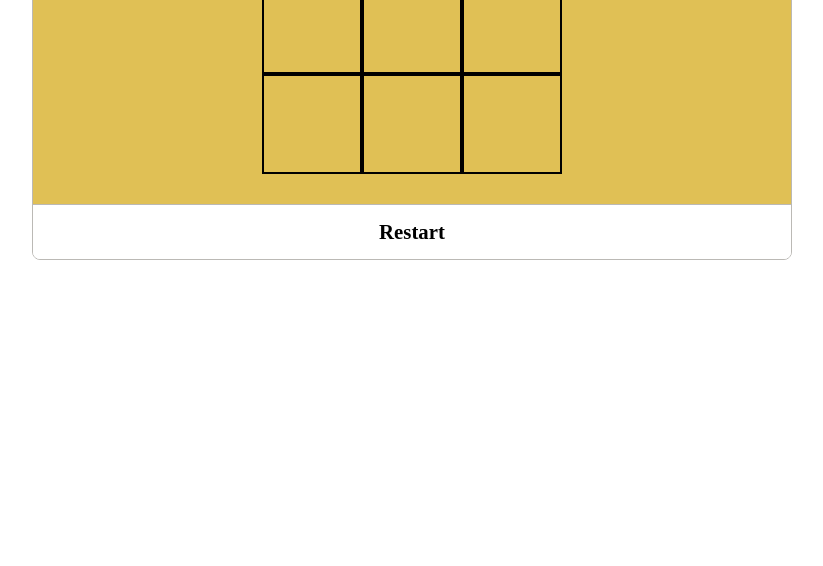
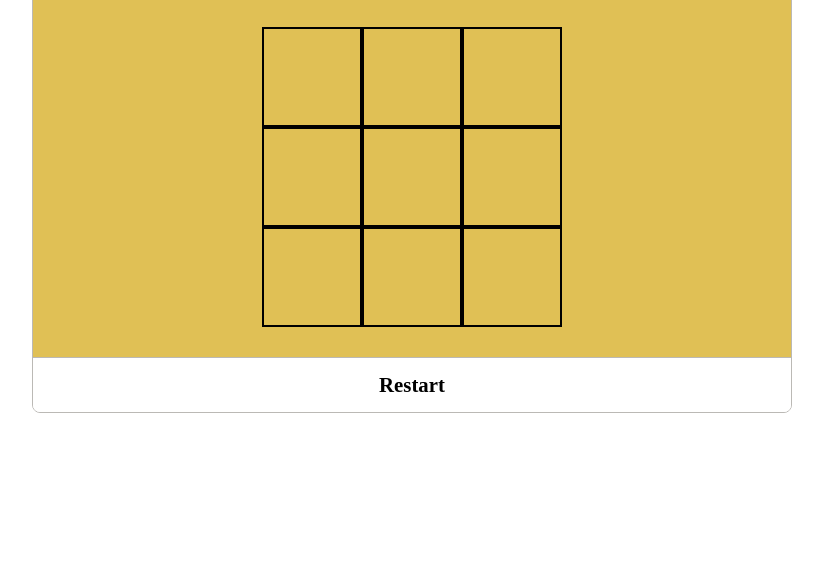
Before and after one commit to szymon-kowal/TOP-TicTacToe, a plain HTML site: page index.html in a window 1280 px wide. Shown: the part 242-808 px from the top of the page, without its empty margins (228-1051 px from the left). Drawn offline with Linux system fonts and the light colour scheme.

Commit message:
Centered the game on page

```diff
--- a/index.html
+++ b/index.html
@@ -1,13 +1,14 @@
 <!DOCTYPE html>
 <html lang="en">
 	<head>
-    <meta charset="UTF-8">
-    <meta name="viewport" content="width=device-width, initial-scale=1.0">
+		<meta charset="UTF-8" />
+		<meta name="viewport" content="width=device-width, initial-scale=1.0" />
 		<title>TicTacToe</title>
-    <link rel="stylesheet" href="style.css">
+		<link rel="stylesheet" href="style.css" />
 		<script src="javas.js" defer></script>
 	</head>
 	<body>
+		<div class="flex">
 			<div class="container">
 				<div class="header">
 					It is&nbsp;
@@ -28,5 +29,6 @@
 				</div>
 				<button class="restart">Restart</button>
 			</div>
+		</div>
 	</body>
 </html>
--- a/style.css
+++ b/style.css
@@ -4,9 +4,23 @@
 	--paddingcont: 10px;
 	--gapcont: 5px;
 	--bordercolor: rgb(187, 185, 181);
-    --borderradius:8px;
-    --padding:10px;
+	--borderradius: 8px;
+	--padding: 10px;
 	--backgroundwallcolor: white;
+}
+
+html,
+body {
+	height: 100%;
+	min-height: 100%;
+}
+
+.flex {
+	display: flex;
+	justify-content: center;
+	align-items: center;
+	height: 100%;
+	min-height: 100%;
 }
 
 button {
@@ -15,7 +29,7 @@ button {
 	outline: none;
 	font: inherit;
 	color: inherit;
-    background: none
+	background: none;
 }
 
 button:hover {
@@ -31,7 +45,9 @@ button:hover {
 	display: flex;
 	flex-direction: column;
 	width: 60%;
-    min-width: calc(var(--clicksize) * 3 + var(--paddingcont) * 4 + 2 * var(--gapcont));
+	min-width: calc(
+		var(--clicksize) * 3 + var(--paddingcont) * 4 + 2 * var(--gapcont)
+	);
 	border-radius: 8px;
 	border: solid var(--bordercolor) 1px;
 	background-color: var(--backgroundwallcolor);
@@ -71,7 +87,7 @@ button:hover {
 
 .player-selection {
 	width: 100%;
-    margin-top: calc(var(--padding) * 1.5) ;
+	margin-top: calc(var(--padding) * 1.5);
 	display: flex;
 	gap: 1em;
 	justify-content: space-around;
@@ -89,13 +105,20 @@ button:hover {
 
 .restart {
 	border: 0;
-    border-bottom-left-radius: calc(var(--borderradius)  - 1px);
-    border-bottom-right-radius: calc(var(--borderradius)  - 1px);
+	border-bottom-left-radius: calc(var(--borderradius) - 1px);
+	border-bottom-right-radius: calc(var(--borderradius) - 1px);
 	border-top: 1px solid var(--bordercolor);
 	padding: calc(var(--padding) * 1.5) 0;
 	background-color: var(--backgroundwallcolor);
 	font-weight: 600;
 	font-size: 1.3rem;
+}
+
+.flex {
+	display: flex;
+	justify-content: center;
+	align-items: center;
+	min-height: 100%;
 }
 
 /* .t {
```
Lines whose indentation alone changed are shown as unchanged.
